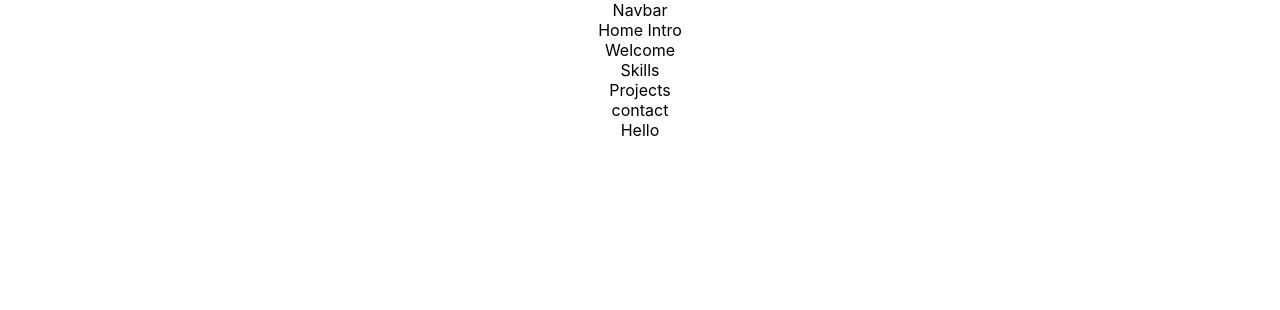
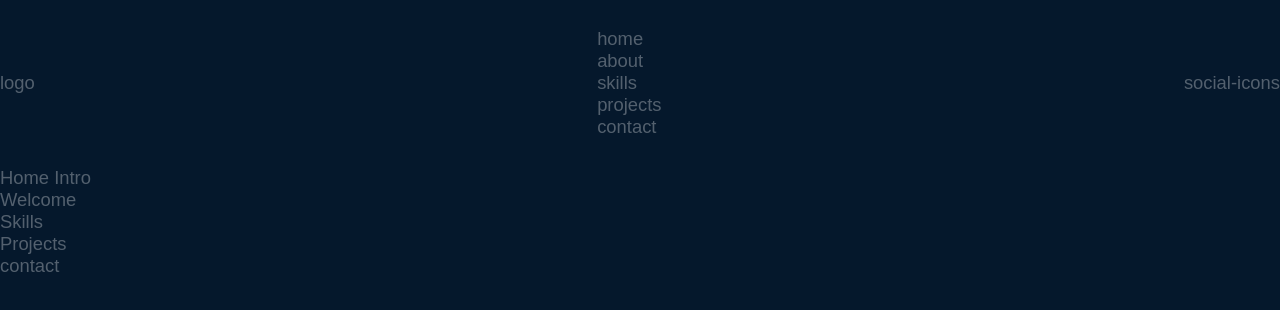
Before and after one commit to Red4lpha/ProfileSite, a React (Create React App) app: page / in a window 1280 px wide. Shown: the top 310 px of the page. Built offline with nearby package versions, Linux system fonts and the light colour scheme.

Commit message:
basic structure for header and header styles

```diff
--- a/src/App.js
+++ b/src/App.js
@@ -1,21 +1,34 @@
-import './App.css';
-import Navbar from './Components/Navbar';
+import { ThemeProvider } from 'styled-components';
+import GlobalStyles from './Components/Styles/Global';
+import Header from './Components/Header';
 import Home from './Components/HomeIntroductory';
 import Welcome from './Components/WelcomeSummary';
 import Skills from './Components/Skills';
 import Projects from './Components/Projects';
 import Contact  from './Components/Contact';
+
+const theme = {
+  dark: {
+    bg: '#05182C',
+    bodyFont: '#FFFFFF50',
+    border: '#FFFFFF50'
+  },
+  mobile: '768px',
+}
+
 function App() {
   return (
-    <div className="App">
-      <Navbar />
-      <Home />
-      <Welcome />
-      <Skills />
-      <Projects />
-      <Contact />
-      Hello
-    </div>
+    <ThemeProvider theme={ theme }>
+      <>
+        <GlobalStyles />
+        <Header />
+        <Home />
+        <Welcome />
+        <Skills />
+        <Projects />
+        <Contact />
+      </>
+    </ThemeProvider>
   );
 }
 
--- /dev/null
+++ b/src/Components/Header.js
@@ -0,0 +1,26 @@
+import React from 'react'
+import { StyledHeader } from './Styles/Header.Styled'
+
+const Header = () => {
+    return (
+        <StyledHeader>
+            <section className='logo'>
+                logo
+            </section>
+            <nav>
+                <ul>
+                    <li><a href='/'>home</a></li>
+                    <li><a href='/'>about</a></li>
+                    <li><a href='/'>skills</a></li>
+                    <li><a href='/'>projects</a></li>
+                    <li><a href='/'>contact</a></li>
+                </ul>
+            </nav>
+            <section className='social-icons'>
+                social-icons
+            </section>
+        </StyledHeader>
+    )
+}
+
+export default Header
--- a/src/Components/Navbar.js
+++ /dev/null
@@ -1,11 +0,0 @@
-import React from 'react'
-
-const Navbar = () => {
-    return (
-        <div>
-            Navbar
-        </div>
-    )
-}
-
-export default Navbar
--- /dev/null
+++ b/src/Components/Styles/Global.js
@@ -0,0 +1,34 @@
+import { createGlobalStyle } from 'styled-components'
+
+const GlobalStyles = createGlobalStyle`
+  @import url('https://fonts.googleapis.com/css2?family=Poppins:wght@300;400;600;700&display=swap');
+  * {
+    box-sizing: border-box;
+  }
+  body {
+    background: ${({ theme }) => theme.dark.bg};
+    color: ${({ theme }) => theme.dark.bodyFont};
+    font-family: 'Poppins', sans-serif;
+    font-size: 1.15em;
+    margin: 0;
+    padding: 0;
+  }
+  p {
+    opacity: 0.6;
+    line-height: 1.5;
+  }
+  img {
+    max-width: 100%;
+  }
+  ul {
+  list-style: none;
+  }
+  a,
+  a:hover,
+  a:visited,
+  a:active {
+    color: inherit;
+    text-decoration: none;
+  }
+`
+export default GlobalStyles
--- /dev/null
+++ b/src/Components/Styles/Header.Styled.js
@@ -0,0 +1,16 @@
+import styled from 'styled-components'
+
+export const StyledHeader = styled.header`
+    display: flex;
+    margin: 0;
+    padding: 10px 0;
+    justify-content: space-between;
+    align-items: center;
+`
+
+export const StyledNav = styled.nav`
+    ul {
+        display: flex;
+        justify-content: space-between;
+    }
+`
```
